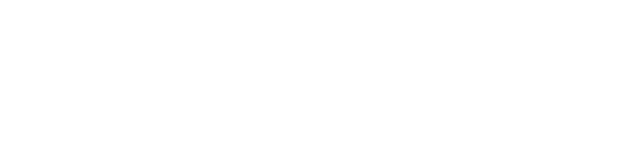
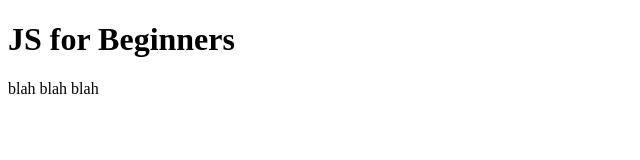
Before and after one commit to faddat/javascript-for-beginners, a plain HTML site: page index.html in a window 1280 px wide. Shown: the whole page, without its empty margins (0-640 px from the left). Drawn offline with Linux system fonts and the light colour scheme.

Commit message:
Added comment and changed order of things for tutorial 4

```diff
--- a/index.html
+++ b/index.html
@@ -7,6 +7,14 @@
     </head>
 
     <body>
+        <h1>JS for Beginners</h1>
+        <div id="content">
+
+            <p>blah blah blah</p>
+        </div>
+
+    <!--- makes the script load after page content -->
+
     <script>
     alert("Hello, world!");
     </script>
```
